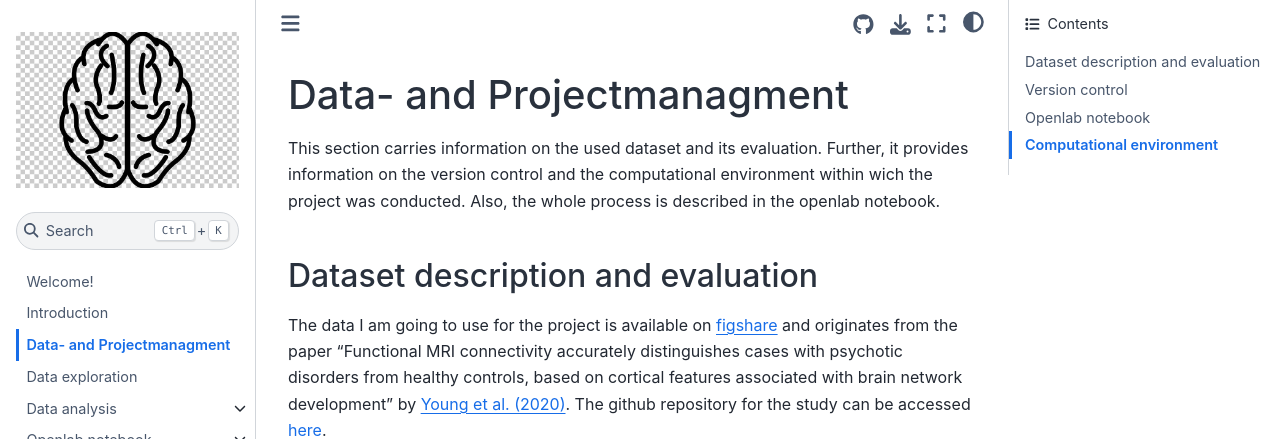
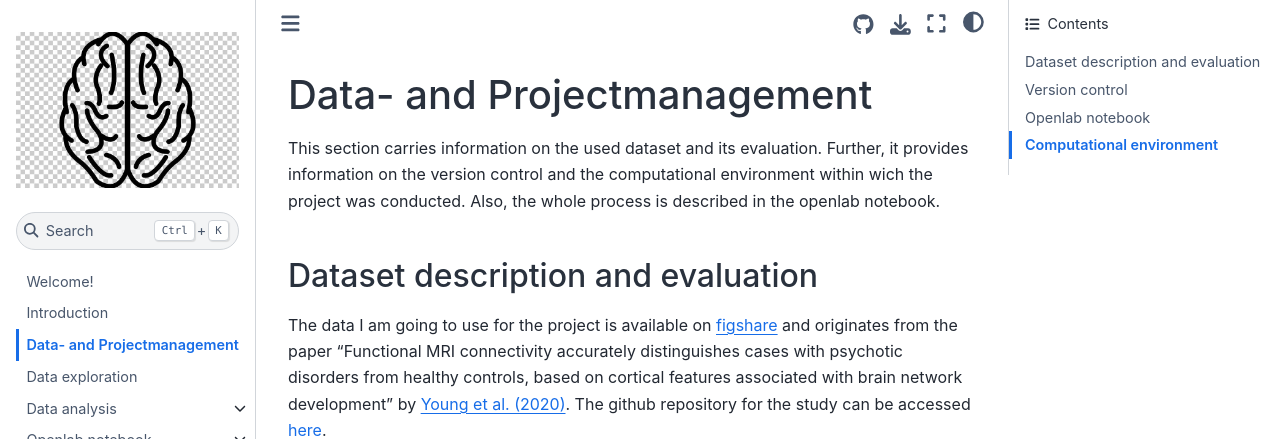
Before and after one commit to mello-y/MSc5_research_project, a Jupyter Book: the page built from content/general_information/DataProjectManagement.md, in a window 1280 px wide and 900 px high. Shown: the top 439 px of the window. Built offline with Jupyter Book 1.0.4 settings and Sphinx 7.4.7 and the Sphinx Book theme 1.1.4, drawn with Linux system fonts in a browser that asks for light colours.

Commit message:
fixed typo

```diff
--- a/content/general_information/DataProjectManagement.md
+++ b/content/general_information/DataProjectManagement.md
@@ -1,4 +1,4 @@
-# Data- and Projectmanagment
+# Data- and Projectmanagement
 
 This section carries information on the used dataset and its evaluation. Further, it provides information on the version control and the computational environment within wich the project was conducted. Also, the whole process is described in the openlab notebook.
 
```
